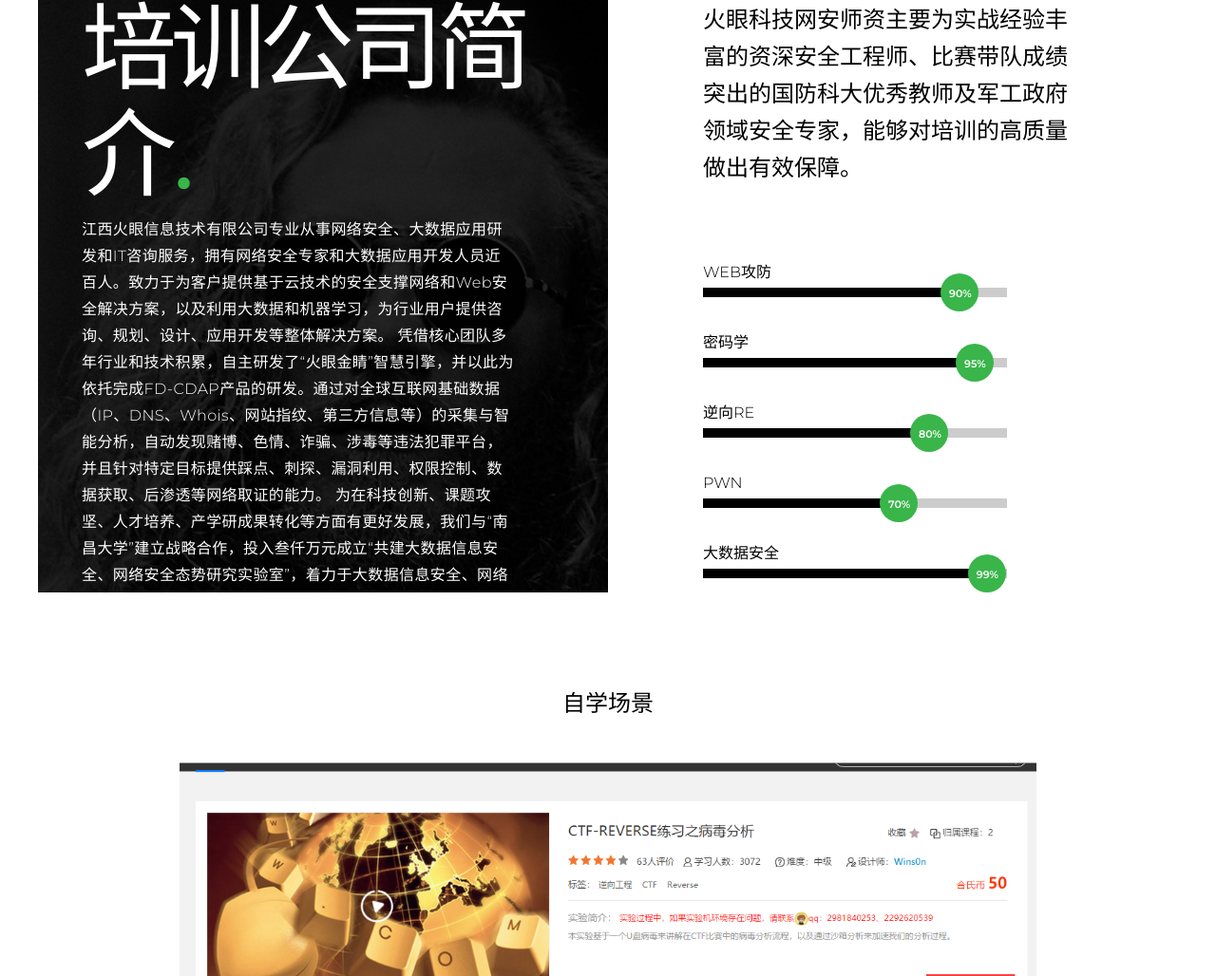
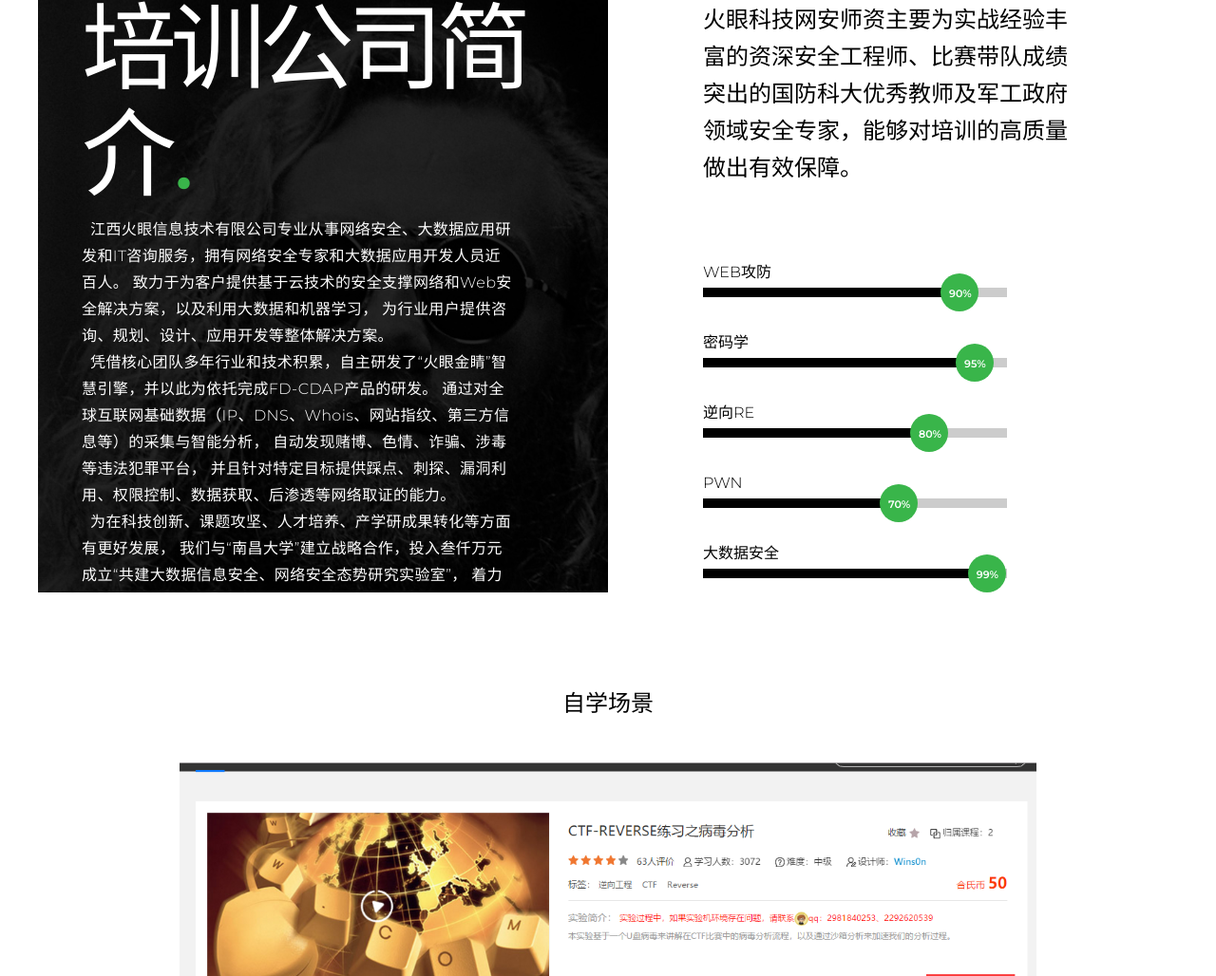
Before and after one commit to gomwan/gomwan.github.io, a plain HTML site: page CTF2/index.html in a window 1280 px wide. Shown: the part 4023-5051 px from the top of the page at 95% size. Drawn offline with nearby package versions, Linux system fonts and the light colour scheme.

Commit message:
Update index.html

```diff
--- a/CTF2/index.html
+++ b/CTF2/index.html
@@ -123,11 +123,18 @@
                     <div class="content">
                         <h2 class="aos-item" data-aos="fade-up" data-aos-duration="800">培训公司简介<span>.</span></h2>
                         <h6 class="aos-item" data-aos="fade-up" data-aos-duration="1000">
-            江西火眼信息技术有限公司专业从事网络安全、大数据应用研发和IT咨询服务，拥有网络安全专家和大数据应用开发人员近百人。致力于为客户提供基于云技术的安全支撑网络和Web安全解决方案，以及利用大数据和机器学习，为行业用户提供咨询、规划、设计、应用开发等整体解决方案。
+            &nbsp&nbsp江西火眼信息技术有限公司专业从事网络安全、大数据应用研发和IT咨询服务，拥有网络安全专家和大数据应用开发人员近百人。
+                            致力于为客户提供基于云技术的安全支撑网络和Web安全解决方案，以及利用大数据和机器学习，
+                            为行业用户提供咨询、规划、设计、应用开发等整体解决方案。<br>
 
-凭借核心团队多年行业和技术积累，自主研发了“火眼金睛”智慧引擎，并以此为依托完成FD-CDAP产品的研发。通过对全球互联网基础数据（IP、DNS、Whois、网站指纹、第三方信息等）的采集与智能分析，自动发现赌博、色情、诈骗、涉毒等违法犯罪平台，并且针对特定目标提供踩点、刺探、漏洞利用、权限控制、数据获取、后渗透等网络取证的能力。
+            &nbsp&nbsp凭借核心团队多年行业和技术积累，自主研发了“火眼金睛”智慧引擎，并以此为依托完成FD-CDAP产品的研发。
+                            通过对全球互联网基础数据（IP、DNS、Whois、网站指纹、第三方信息等）的采集与智能分析，
+                            自动发现赌博、色情、诈骗、涉毒等违法犯罪平台，
+                            并且针对特定目标提供踩点、刺探、漏洞利用、权限控制、数据获取、后渗透等网络取证的能力。<br>
 
-为在科技创新、课题攻坚、人才培养、产学研成果转化等方面有更好发展，我们与“南昌大学”建立战略合作，投入叁仟万元成立“共建大数据信息安全、网络安全态势研究实验室”，着力于大数据信息安全、网络安全态势研究、网络安全检测与攻防技术等领域的持续研究和转化。
+            &nbsp&nbsp为在科技创新、课题攻坚、人才培养、产学研成果转化等方面有更好发展，
+                            我们与“南昌大学”建立战略合作，投入叁仟万元成立“共建大数据信息安全、网络安全态势研究实验室”，
+                            着力于大数据信息安全、网络安全态势研究、网络安全检测与攻防技术等领域的持续研究和转化。
 
 
             </h6>
```
